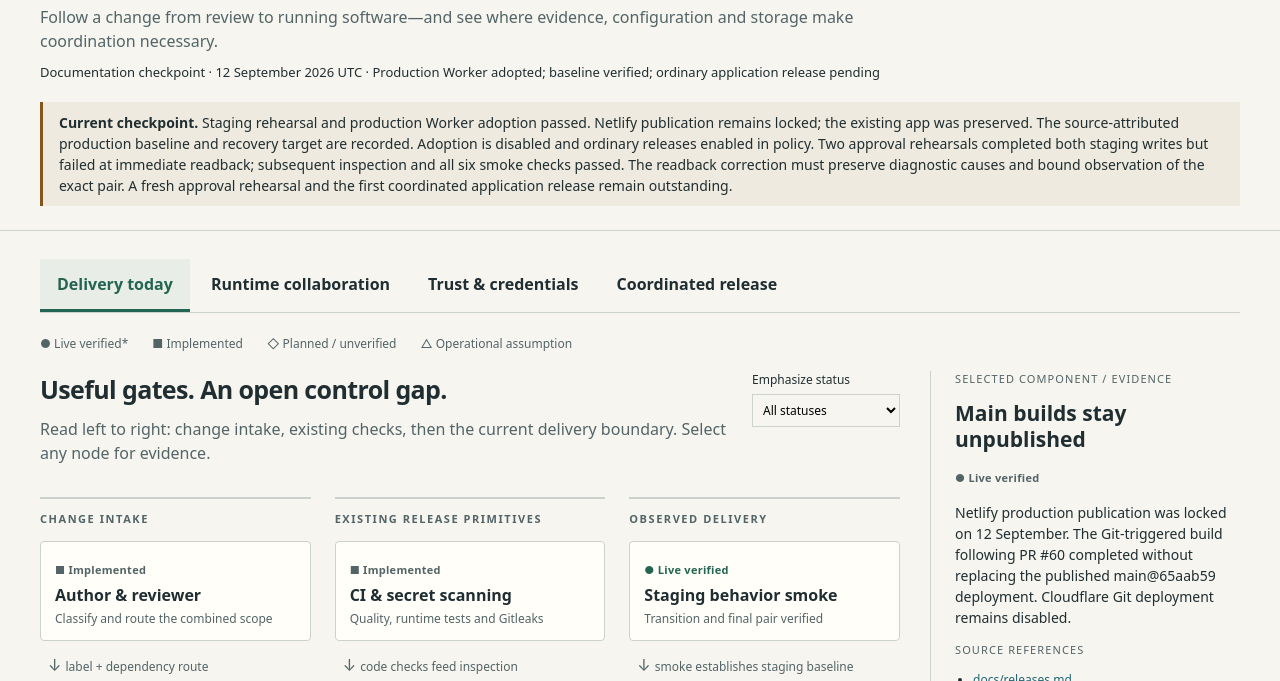
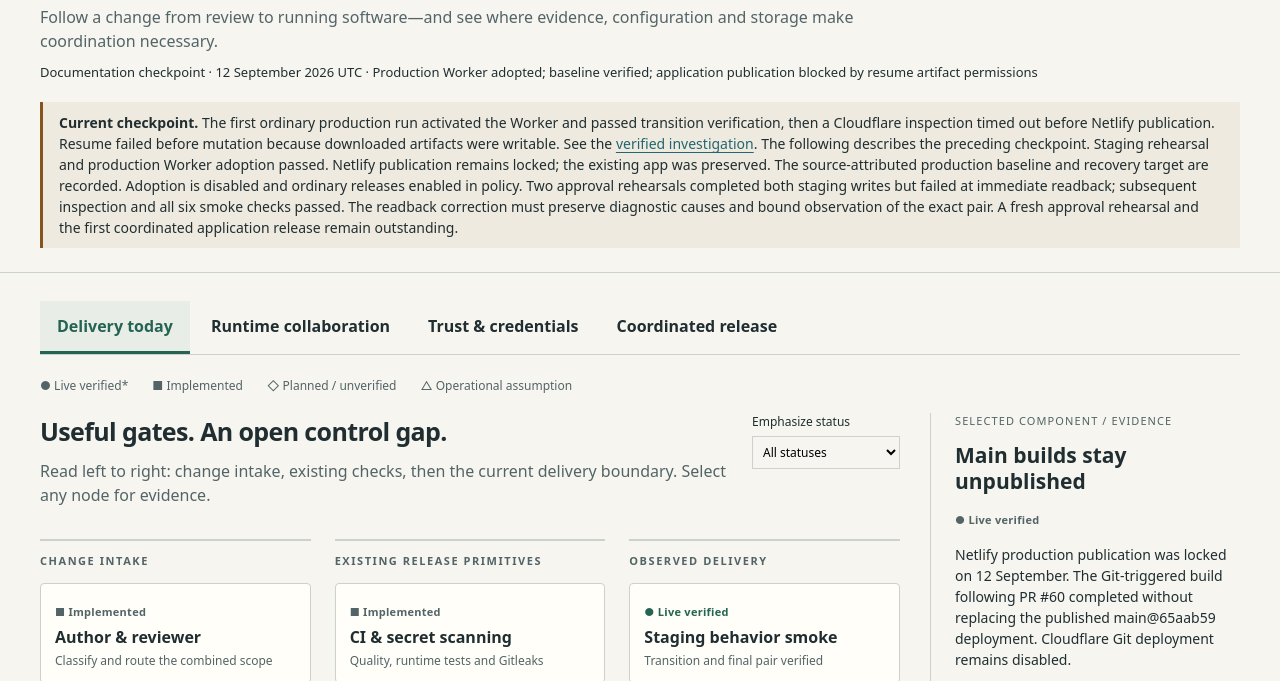
Before and after one commit to schalkneethling/ephemeral-pages, a website: page docs/release-system-map.html in a window 1280 px wide. Shown: the part 119-800 px from the top of the page. Drawn offline with Linux system fonts and the light colour scheme.

```diff
--- a/docs/release-system-map.html
+++ b/docs/release-system-map.html
@@ -466,11 +466,17 @@
       </p>
       <div class="snapshot">
         Documentation checkpoint · 12 September 2026 UTC · Production Worker adopted; baseline
-        verified; ordinary application release pending
+        verified; application publication blocked by resume artifact permissions
       </div>
       <div class="notice">
-        <strong>Current checkpoint.</strong> Staging rehearsal and production Worker adoption
-        passed. Netlify publication remains locked; the existing app was preserved. The
+        <strong>Current checkpoint.</strong> The first ordinary production run activated the Worker
+        and passed transition verification, then a Cloudflare inspection timed out before Netlify
+        publication. Resume failed before mutation because downloaded artifacts were writable. See
+        the
+        <a href="release-evidence/2026-09-12-production-resume-investigation/README.md"
+          >verified investigation</a
+        >. The following describes the preceding checkpoint. Staging rehearsal and production Worker
+        adoption passed. Netlify publication remains locked; the existing app was preserved. The
         source-attributed production baseline and recovery target are recorded. Adoption is disabled
         and ordinary releases enabled in policy. Two approval rehearsals completed both staging
         writes but failed at immediate readback; subsequent inspection and all six smoke checks
```
Also changed, not shown: docs/production-orchestration.md (+2 -0 lines), docs/releases.md (+2 -0 lines), docs/release-evidence/2026-09-12-production-resume-investigation/README.md (added), scripts/release/command.test.ts, scripts/release/command.ts, scripts/release/github-release.test.ts, scripts/release/netlify-artifacts.ts, scripts/release/production-cli.test.ts, scripts/release/production-cli.ts, scripts/release/production-providers.test.ts, scripts/release/production-providers.ts, scripts/release/production-runner.test.ts, scripts/release/providers.ts, scripts/release/recovery-cli.test.ts, 3 more files.
